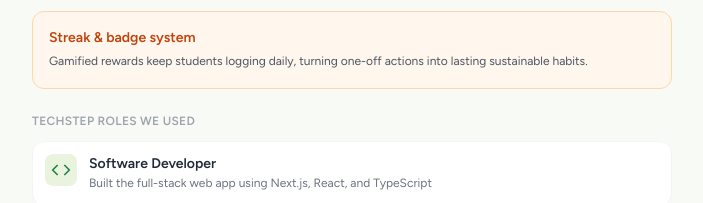
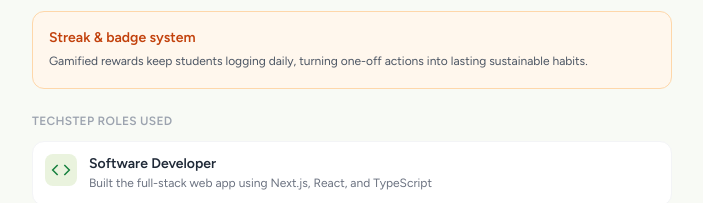
Before and after one commit to caitrc/eggs-ecochallenge, a Next.js app: page /girlboss in a window 1280 px wide. Shown: the part 1282-1485 px from the top of the page, without its empty margins (288-991 px from the left). Built offline with nearby package versions, Linux system fonts and the light colour scheme.

Commit message:
fix techstep heading

```diff
--- a/src/app/girlboss/page.tsx
+++ b/src/app/girlboss/page.tsx
@@ -77,7 +77,7 @@ export default function GirlBossPage() {
       </div>
 
       <div className="px-4 mb-6">
-        <h2 className="text-xs font-semibold text-gray-400 uppercase tracking-wide mb-3">TechStep roles we used</h2>
+        <h2 className="text-xs font-semibold text-gray-400 uppercase tracking-wide mb-3">TechStep roles used</h2>
         <div className="space-y-2">
           {roles.map(r => (
             <div key={r.title} className="bg-white rounded-xl border border-gray-100 p-3 flex gap-3 items-start">
```
